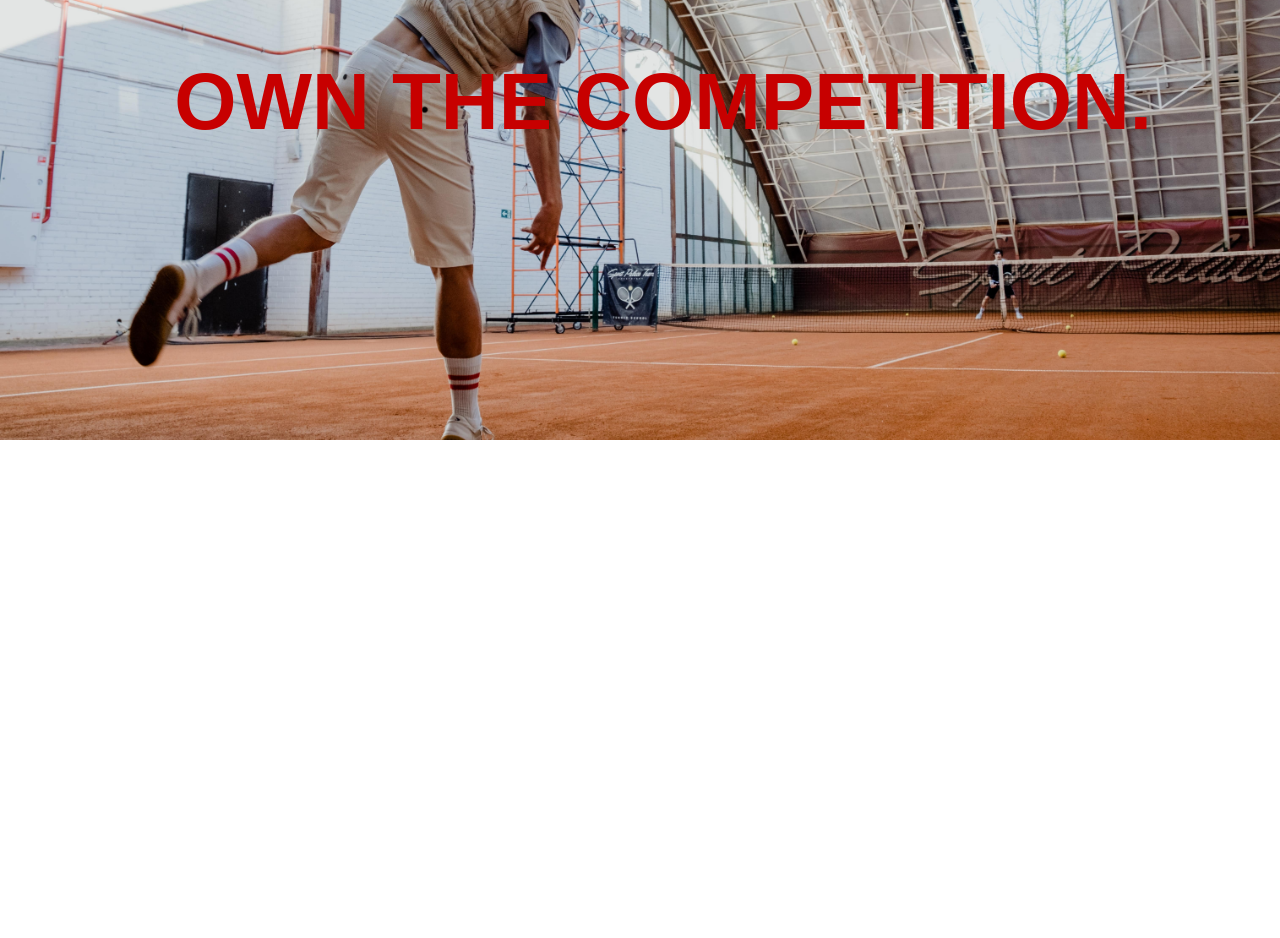
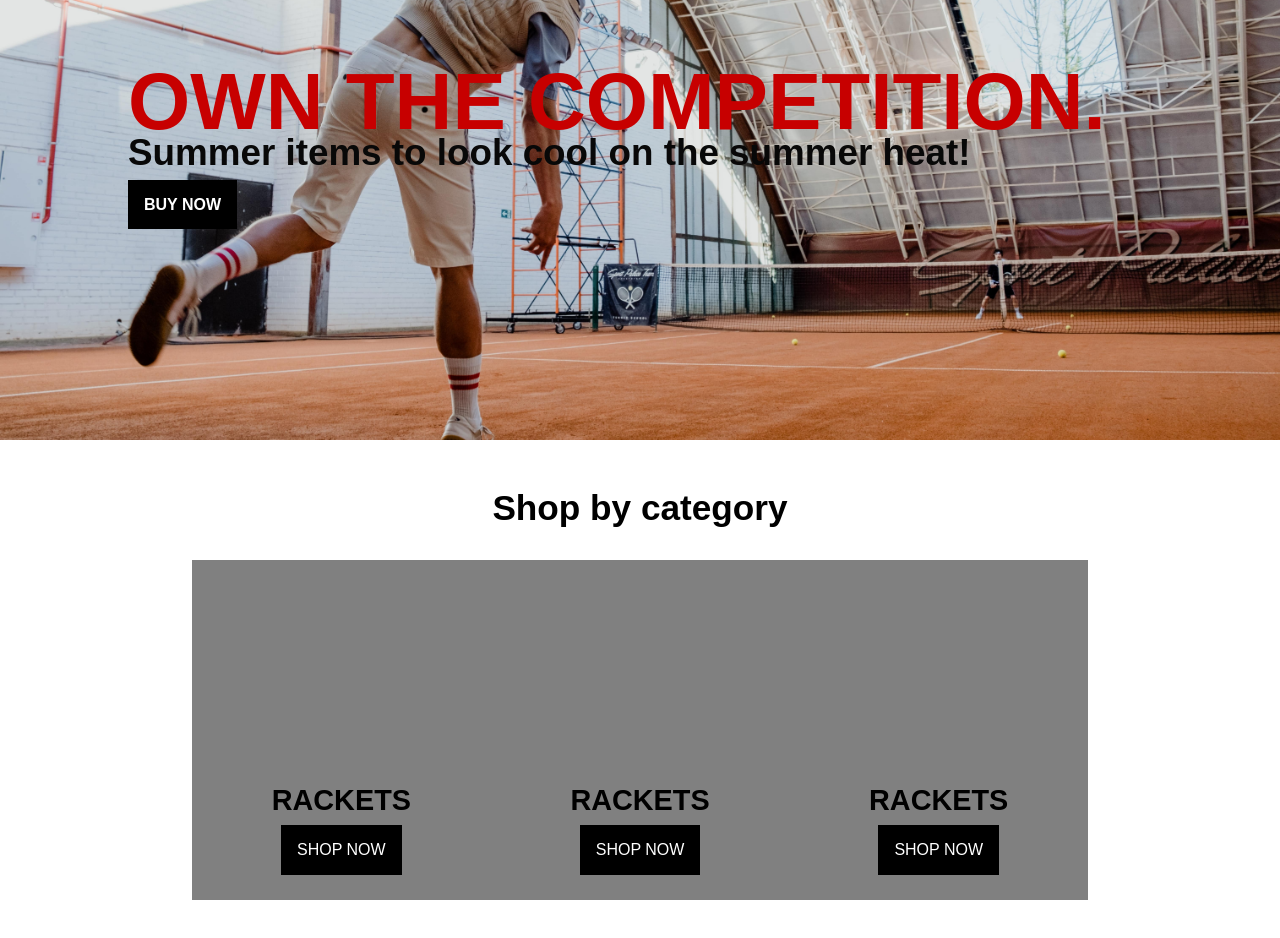
Before and after one commit to Sage4tk/tennisshop, a React (Create React App) app in the folder tennisfe/: page / in a window 1280 px wide. Shown: the part 280-1218 px from the top of the page. Built offline with nearby package versions, Linux system fonts and the light colour scheme; a web font is replaced by a local one.

Commit message:
landing page update

```diff
--- a/tennisfe/src/App.js
+++ b/tennisfe/src/App.js
@@ -10,12 +10,12 @@ import Admin from './components/Admin/Admin';
 function App() {
   return (
     <Router>
-      <div>
+      <>
         <Switch>
           <Route exact path="/" component={() => (<Home />)} />
           <Route path="/admin" component={Admin} />
         </Switch>
-      </div>
+      </>
     </Router>
   );
 }
--- a/tennisfe/src/components/Home.js
+++ b/tennisfe/src/components/Home.js
@@ -1,4 +1,5 @@
-import React, {useState, useEffect} from 'react';
+import React from 'react';
+import { Link } from 'react-router-dom';
 
 import Nav from './Nav';
 
@@ -6,35 +7,47 @@ import bgm from '../img/landingbgm.jpg';
 
 export default function Home() {
 
-    const [scrollPos, setScrollPos] = useState(0);
-
     const landingStyle = {
         backgroundImage: `url(${bgm})`,
         backgroundSize: "cover",
         backgroundPosition: "0",
-        letterSpacing: `${scrollPos}px`
     }
 
-    const updateScroll = () => {
-        setScrollPos(window.pageYOffset/40);
-    }
-
-    useEffect(() => {
-        window.addEventListener("scroll", updateScroll)
-
-        return () => {
-            window.removeEventListener('scroll', updateScroll)
-        }
-    }, [])
 
     return (
         <div>
             <Nav />
             <div className="landing" style={landingStyle}>
-                <h1>OWN THE COMPETITION.</h1>
+                <div className="landing_message">
+                    <h1>OWN THE COMPETITION.</h1>
+                    <p>Summer items to look cool on the summer heat!</p>
+                    <Link to="store">BUY NOW</Link>
+                </div>
             </div>
-            <div className="test">
-
+            <div className="landing-body">
+                <div className="category">
+                    <h2>Shop by category</h2>
+                    <div className="category-cards">
+                        <div className="card">
+                            <div className="card-info">
+                                <h3>RACKETS</h3>
+                                <Link to="/store">SHOP NOW</Link>
+                            </div>
+                        </div>
+                        <div className="card">
+                            <div className="card-info">
+                                <h3>RACKETS</h3>
+                                <Link to="/store">SHOP NOW</Link>
+                            </div>
+                        </div>
+                        <div className="card">
+                            <div className="card-info">
+                                <h3>RACKETS</h3>
+                                <Link to="/store">SHOP NOW</Link>
+                            </div>
+                        </div>
+                    </div>
+                </div>
             </div>
         </div>
     )
--- a/tennisfe/src/style.scss
+++ b/tennisfe/src/style.scss
@@ -62,16 +62,78 @@ header {
     background-color: rgb(56, 56, 56);
     width: 100vw;
     height: 80vh;
-    h1 {
+    &_message {
         position: absolute;
-        color: rgb(199, 0, 0);
-        right: 10%;
+        left: 10%;
         top: 42%;
-        font-size: 5rem;
+        h1 {
+            font-size: 5rem;
+            color: rgb(199, 0, 0);
+        }
+        p {
+            font-size: 2.3rem;
+            font-weight: bold;
+            color: rgb(8, 8, 8);
+            margin-top: -1rem;
+            margin-bottom: 1.4rem;
+        }
+        a {
+            text-decoration: none;
+            color: white;
+            background-color: black;
+            padding: 1rem;
+            font-weight: bold;
+            transition: 1s;
+            &:hover {
+                background-color: rgb(199, 0, 0);
+            }
+        }
+
     }
 }
 
-.test {
-    width: 100vw;
-    height: 100vh;
+.landing-body {
+    padding: 2rem 0;
+    .category {
+        h2 {
+            font-size: 2.2rem;
+            text-align: center;
+            padding: 1rem 0;
+        }
+        .category-cards {
+            display: flex;
+            flex-direction: row;
+            justify-content: space-around;
+            padding: 1rem 12rem;
+            .card {
+                width: 300px;
+                height: 340px;
+                background-color: grey;
+                .card-info {
+                    width: 100%;
+                    height: 100%;
+                    display: flex;
+                    flex-direction: column;
+                    &:hover > h3 {
+                        margin-top: 13rem;
+                    }
+                    h3 {
+                        margin-top: 14rem;
+                        font-size: 1.8rem;
+                        margin-bottom: 0.5rem;
+                        text-align: center;
+                        transition: 1s;
+                    }
+                    a {
+                       text-decoration: none;
+                       color: white;
+                       font-size: 1.2;
+                       background-color: black;
+                       padding: 1rem;
+                       align-self: center;
+                    }
+                }
+            }
+        }
+    }
 }
```
